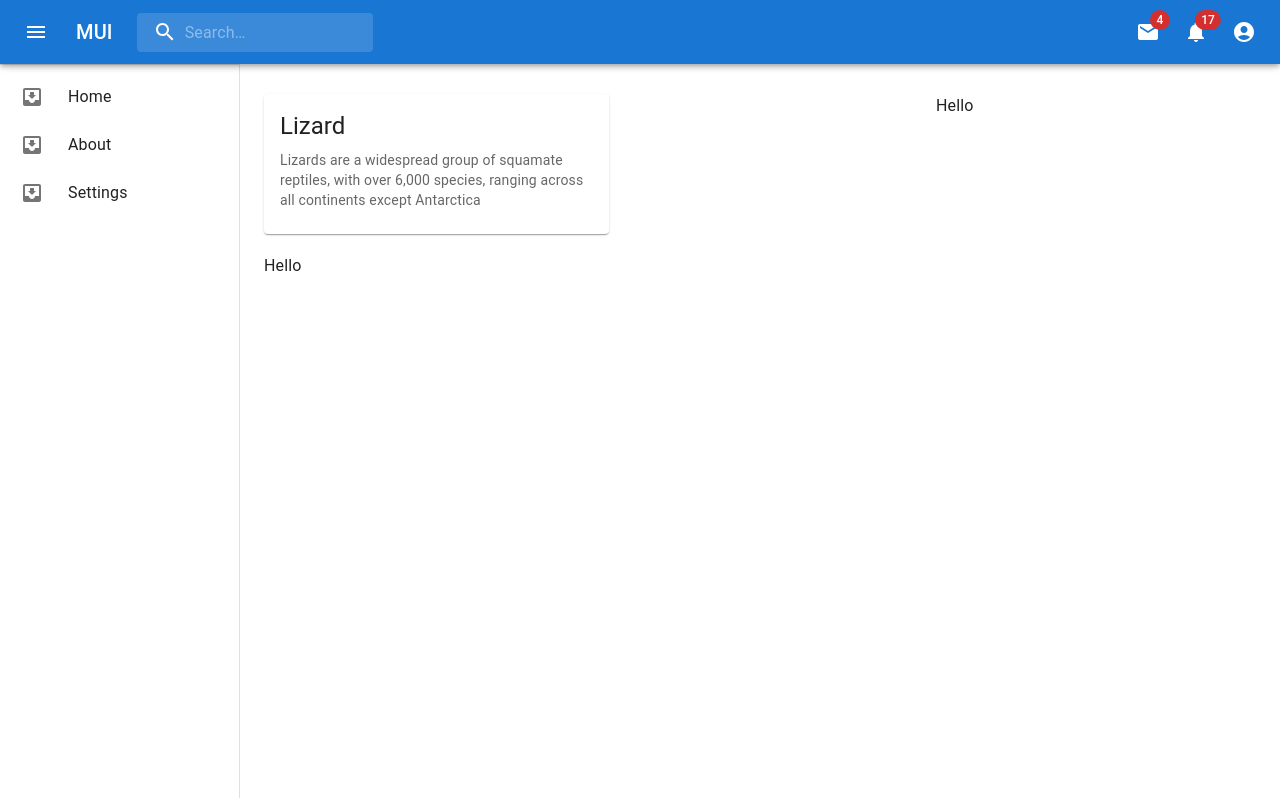
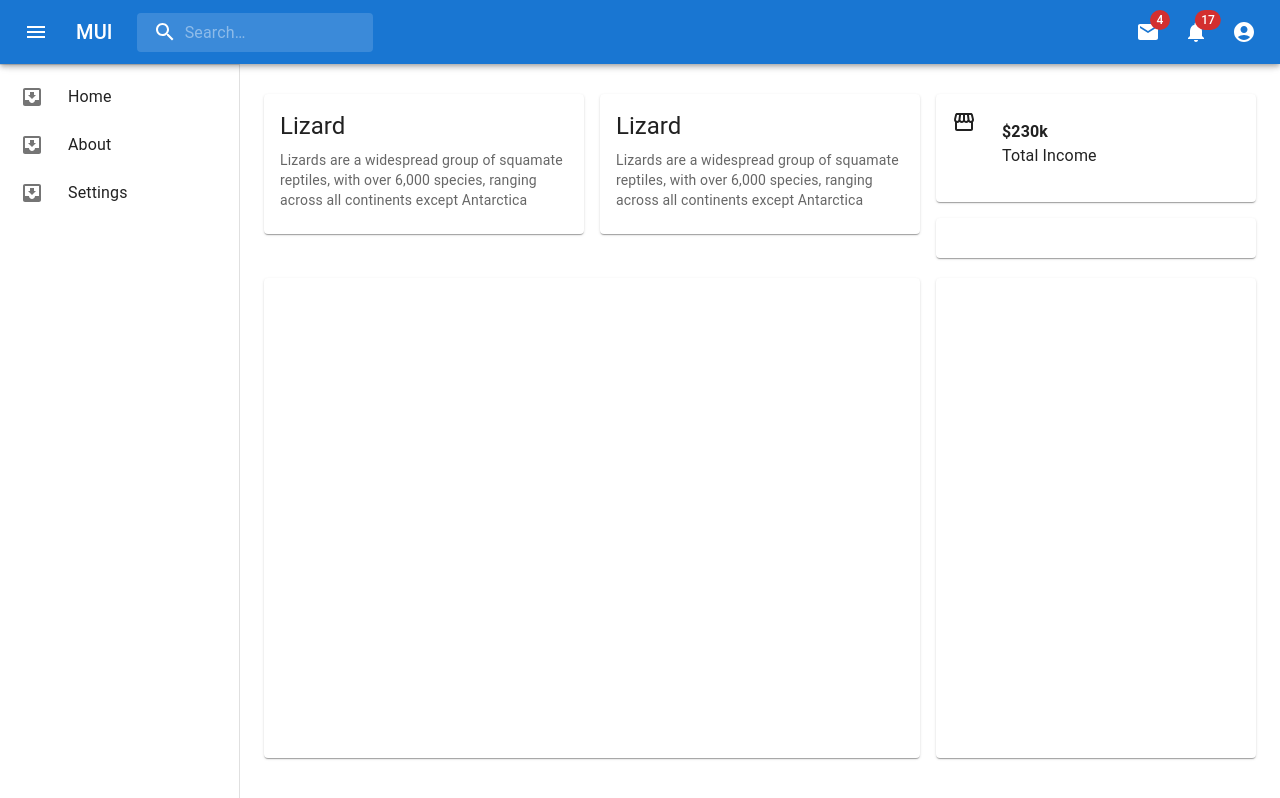
Before and after one commit to shubhamsinha21/UDashboard, a React (Create React App) app: page / in a window 1280 px wide. Built offline with nearby package versions, Linux system fonts and the light colour scheme.

Commit message:
NewApp.css file created

```diff
--- /dev/null
+++ b/src/NewApp.css
@@ -0,0 +1,16 @@
+.paddingAll {
+  padding: 10px;
+}
+
+.priceTitle {
+  font-weight: 600;
+}
+
+.priceSubtitle {
+  font-size: 14px;
+}
+
+.iconStyle {
+  margin-top: 20px;
+  margin-left: 20px;
+}
--- a/src/pages/Home.jsx
+++ b/src/pages/Home.jsx
@@ -4,7 +4,9 @@ import Navbar from "../components/Navbar";
 import Grid from "@mui/material/Grid";
 import Card from "@mui/material/Card";
 import CardContent from "@mui/material/CardContent";
-import { Typography } from "@mui/material";
+import { Typography, Stack } from "@mui/material";
+import "../NewApp.css";
+import StorefrontIcon from "@mui/icons-material/Storefront";
 
 export default function Home() {
   return (
@@ -16,7 +18,8 @@ export default function Home() {
         <Box component="main" sx={{ flexGrow: 1, p: 3 }}>
           <Grid container spacing={2}>
             <Grid item xs={8}>
-              <Card sx={{ maxWidth: 345 }}>
+              <Stack spacing={2} direction={"row"}>
+                <Card sx={{ maxWidth: 49 + "%", height: 140 }}>
                   <CardContent>
                     <Typography gutterBottom variant="h5" component="div">
                       Lizard
@@ -28,18 +31,56 @@ export default function Home() {
                     </Typography>
                   </CardContent>
                 </Card>
+                <Card sx={{ maxWidth: 49 + "%", height: 140 }}>
+                  <CardContent>
+                    <Typography gutterBottom variant="h5" component="div">
+                      Lizard
+                    </Typography>
+                    <Typography variant="body2" color="text.secondary">
+                      Lizards are a widespread group of squamate reptiles, with
+                      over 6,000 species, ranging across all continents except
+                      Antarctica
+                    </Typography>
+                  </CardContent>
+                </Card>
+              </Stack>
             </Grid>
             <Grid item xs={4}>
-              Hello
+              <Stack spacing={2}>
+                <Card sx={{ maxWidth: 345 }}>
+                  <CardContent>
+                    <Stack spacing={2} direction="row">
+                      <div className="iconStyle">
+                        <StorefrontIcon />
+                      </div>
+
+                      <div className="paddingAll">
+                        <span className="priceTitle">$230k</span>
+                        <br />
+                        <span className="priceSubTitle">Total Income</span>
+                      </div>
+                    </Stack>
+                  </CardContent>
+                </Card>
+                <Card sx={{ maxWidth: 345 }}>
+                  <CardContent></CardContent>
+                </Card>
+              </Stack>
             </Grid>
           </Grid>
 
           <Box height={20} />
           <Grid container spacing={2}>
             <Grid item xs={8}>
-              Hello
+              <Card sx={{ height: 60 + "vh" }}>
+                <CardContent></CardContent>
+              </Card>
             </Grid>
-            <Grid item xs={4}></Grid>
+            <Grid item xs={4}>
+              <Card sx={{ height: 60 + "vh" }}>
+                <CardContent></CardContent>
+              </Card>
+            </Grid>
           </Grid>
         </Box>
       </Box>
```
Lines whose indentation alone changed are shown as unchanged.
